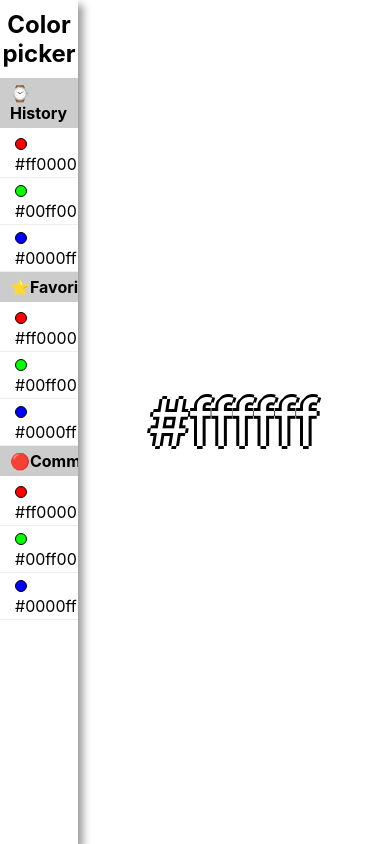
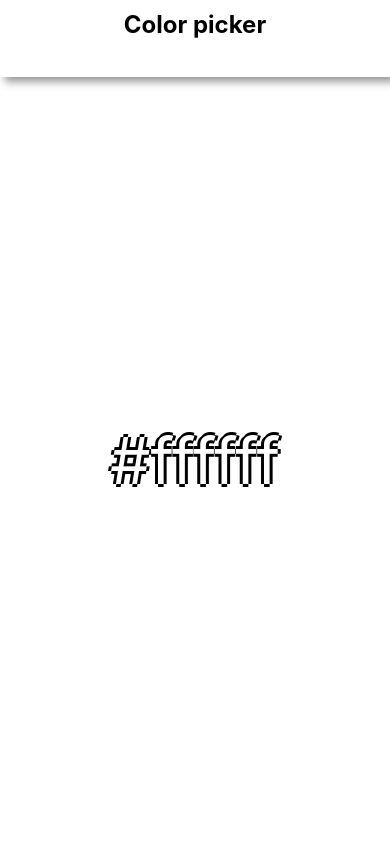
Before and after one commit to guido-z/color-picker, a React (Create React App) app: page / in a window 390 px wide. Built offline with nearby package versions, Linux system fonts and the light colour scheme.

Commit message:
add responsive layout

```diff
--- a/src/App.css
+++ b/src/App.css
@@ -1,6 +1,12 @@
 .App {
   display: flex;
   height: 100%;
+}
+
+@media screen and (max-width: 720px) {
+  .App {
+    flex-direction: column;
+  }
 }
 
 /* .App {
--- a/src/components/color-area/ColorArea.css
+++ b/src/components/color-area/ColorArea.css
@@ -11,3 +11,9 @@
     font-size: 4em;
     color: white;
 }
+
+@media screen and (max-width: 720px) {
+    .color-area {
+        width: 100%;
+    }
+}
--- a/src/components/sidebar/Sidebar.css
+++ b/src/components/sidebar/Sidebar.css
@@ -11,3 +11,15 @@
     padding: 10px 0;
     text-align: center;
 }
+
+@media screen and (max-width: 720px) {
+    .sidebar {
+        height: 10%;
+        width: 100%;
+        z-index: 1;
+    }
+
+    .accordions {
+        display: none;
+    }
+}
--- a/src/components/sidebar/Sidebar.js
+++ b/src/components/sidebar/Sidebar.js
@@ -32,7 +32,7 @@ export default class Sidebar extends Component {
         return (
             <div className="sidebar">
                 <h2 className="sidebar-title">Color picker</h2>
-                {accordions}
+                <div className="accordions">{accordions}</div>
             </div>
         );
     }
```
Also changed, not shown: src/components/accordion/Accordion.css (line endings or trailing spaces).
